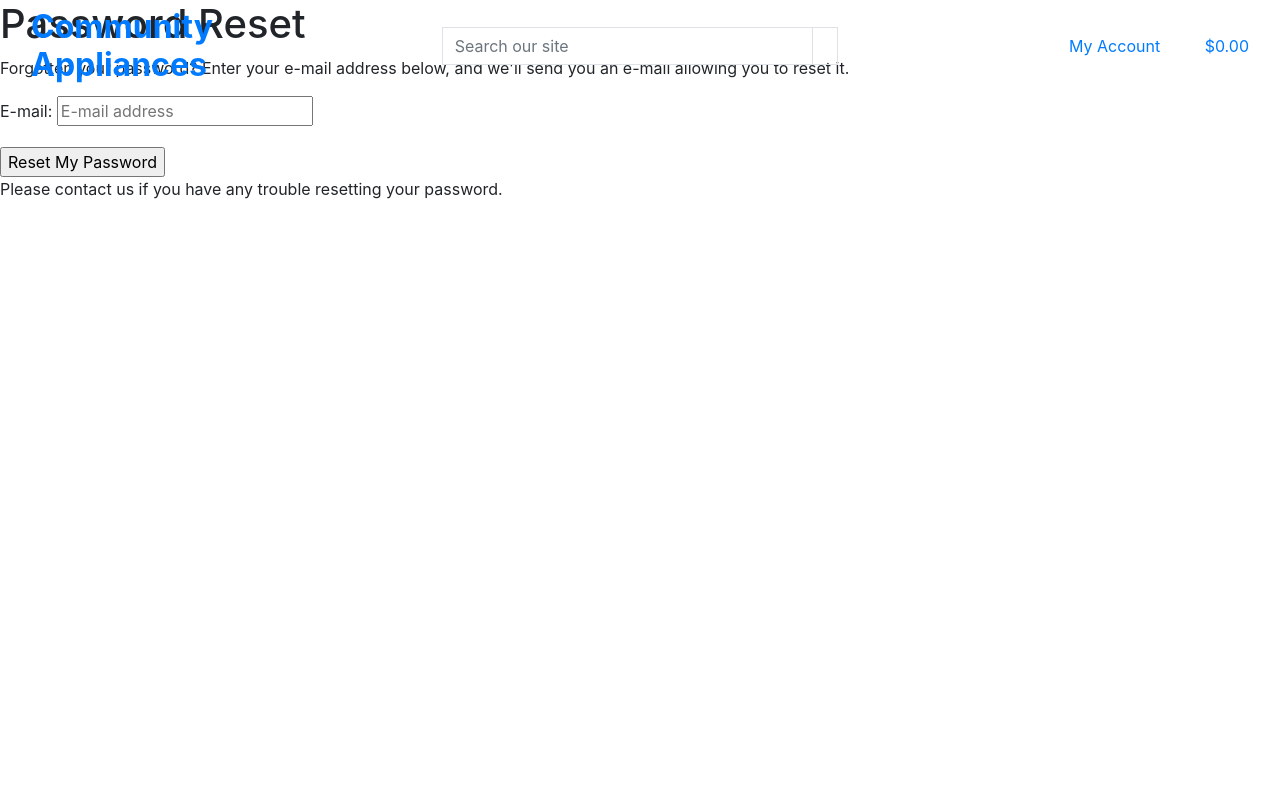
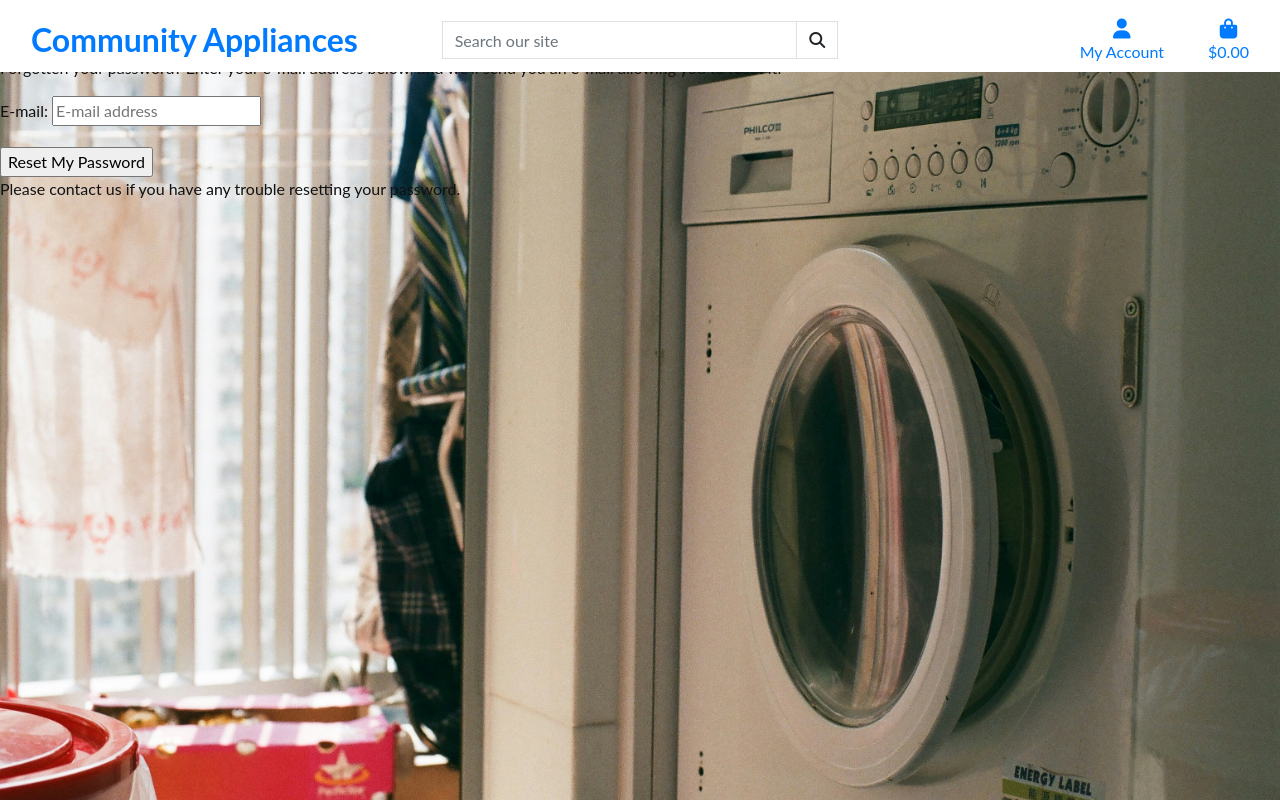
Before and after one commit to doctorandrewbrown/charity-shop, a Django app: page /accounts/password/reset/ in a window 1280 px wide. Run offline with Django 3.2, Linux system fonts and the light colour scheme; parts of the project's set-up code (start-up, migrations or seed data) failed here and were passed over; some libraries are stand-ins or nearby versions.

Commit message:
adds fontawsome icons and google fonts

```diff
--- a/templates/base.html
+++ b/templates/base.html
@@ -15,6 +15,9 @@
 
     {% block corecss %}
         <link rel="stylesheet" href="https://stackpath.bootstrapcdn.com/bootstrap/4.4.1/css/bootstrap.min.css" integrity="sha384-Vkoo8x4CGsO3+Hhxv8T/Q5PaXtkKtu6ug5TOeNV6gBiFeWPGFN9MuhOf23Q9Ifjh" crossorigin="anonymous">
+        <link rel="stylesheet" href="https://fonts.googleapis.com/css?family=Poppins&display=swap">
+        <link rel="stylesheet" href="{% static 'css/base.css' %}">
+
     {% endblock %}
 
     {% block extra_css %}
@@ -24,16 +27,17 @@
         <script src="https://code.jquery.com/jquery-3.4.1.slim.min.js" integrity="sha384-J6qa4849blE2+poT4WnyKhv5vZF5SrPo0iEjwBvKU7imGFAV0wwj1yYfoRSJoZ+n" crossorigin="anonymous"></script>
         <script src="https://cdn.jsdelivr.net/npm/popper.js@1.16.0/dist/umd/popper.min.js" integrity="sha384-Q6E9RHvbIyZFJoft+2mJbHaEWldlvI9IOYy5n3zV9zzTtmI3UksdQRVvoxMfooAo" crossorigin="anonymous"></script>
         <script src="https://stackpath.bootstrapcdn.com/bootstrap/4.4.1/js/bootstrap.min.js" integrity="sha384-wfSDF2E50Y2D1uUdj0O3uMBJnjuUD4Ih7YwaYd1iqfktj0Uod8GCExl3Og8ifwB6" crossorigin="anonymous"></script>
+        <script src="https://kit.fontawesome.com/973b5ea695.js" crossorigin="anonymous"></script>
     {% endblock %}
 
     {% block extra_js %}
     {% endblock %}
 
-    <title>Boutique Ado {% block extra_title %}{% endblock %}</title>
+    <title>Community Appliances{% block extra_title %}{% endblock %}</title>
   </head>
   <body>
     <header class="container-fluid fixed-top">
-        <div class="row">
+        <div id="topnav" class="row bg-white pt-lg-2 d-none d-lg-flex">
             <div class="col-12 col-lg-4 my-auto py-1 py-lg-0 text-center text-lg-left">
                 <a href="{% url 'home' %}" class="nav-link main-logo-link">
                     <h2 class="logo-font text-black my-0"><strong>Community Appliances</strong></h2>
```
